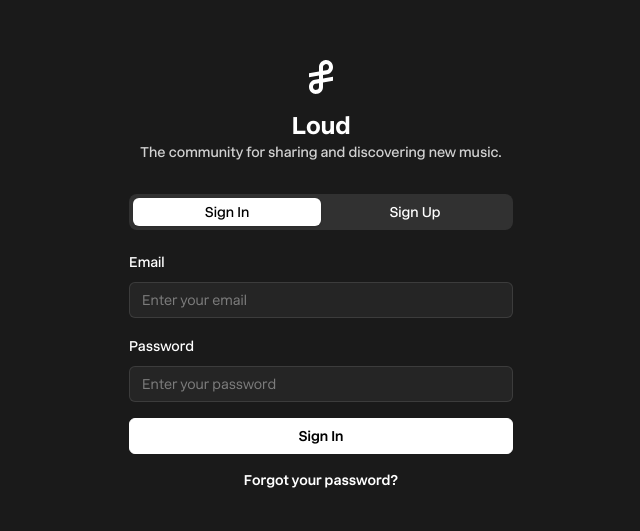
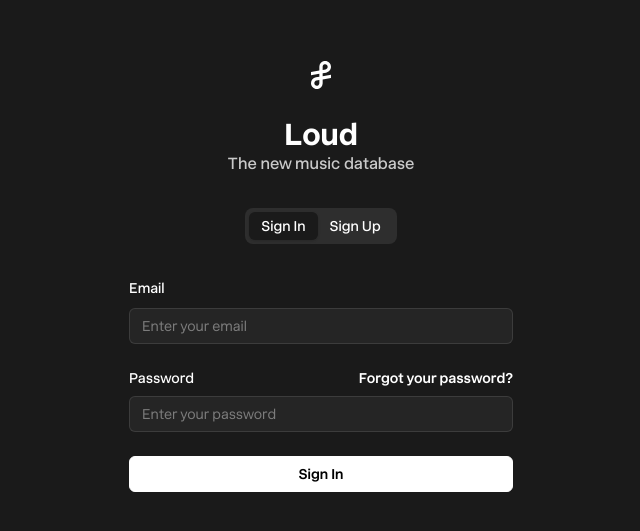
Before and after one commit to calebduren/loud-db, a React (Vite) app: page / in a window 1280 px wide. Shown: the part 125-656 px from the top of the page, without its empty margins (319-959 px from the left). Built offline with nearby package versions, Linux system fonts and the light colour scheme; no server answers.

Commit message:
Auth stuff

```diff
--- a/src/components/admin/forms/ReleaseFormTabs.tsx
+++ b/src/components/admin/forms/ReleaseFormTabs.tsx
@@ -29,23 +29,23 @@ export function ReleaseFormTabs({
   onRemoveArtist,
 }: ReleaseFormTabsProps) {
   return (
-    <Tabs defaultValue="basic" className="space-y-6">
-      <TabsList onClick={(e) => e.stopPropagation()}>
-        <TabsTrigger value="basic" className="flex items-center gap-2">
-          Basic Info
+    <Tabs defaultValue="basic" className="tabs">
+      <TabsList onClick={(e) => e.stopPropagation()} className="tabs__list">
+        <TabsTrigger value="basic" className="tabs__trigger">
+          <span className="tabs__trigger-icon">Basic Info</span>
         </TabsTrigger>
-        <TabsTrigger value="tracks" className="flex items-center gap-2">
-          Tracks
+        <TabsTrigger value="tracks" className="tabs__trigger">
+          <span className="tabs__trigger-icon">Tracks</span>
         </TabsTrigger>
-        <TabsTrigger value="genres" className="flex items-center gap-2">
-          Genres
+        <TabsTrigger value="genres" className="tabs__trigger">
+          <span className="tabs__trigger-icon">Genres</span>
         </TabsTrigger>
-        <TabsTrigger value="links" className="flex items-center gap-2">
-          Links
+        <TabsTrigger value="links" className="tabs__trigger">
+          <span className="tabs__trigger-icon">Links</span>
         </TabsTrigger>
       </TabsList>
 
-      <TabsContent value="basic">
+      <TabsContent value="basic" className="tabs__content">
         <BasicInfoTab
           form={form}
           selectedArtists={selectedArtists}
@@ -56,15 +56,15 @@ export function ReleaseFormTabs({
         />
       </TabsContent>
 
-      <TabsContent value="tracks">
+      <TabsContent value="tracks" className="tabs__content">
         <TracksTab form={form} />
       </TabsContent>
 
-      <TabsContent value="genres">
+      <TabsContent value="genres" className="tabs__content">
         <GenresTab form={form} />
       </TabsContent>
 
-      <TabsContent value="links">
+      <TabsContent value="links" className="tabs__content">
         <LinksTab form={form} />
       </TabsContent>
     </Tabs>
--- a/src/components/auth/AuthForm.tsx
+++ b/src/components/auth/AuthForm.tsx
@@ -10,15 +10,13 @@ export function AuthForm() {
   return (
     <div className="w-full max-w-sm">
       <div className="mb-8 text-center">
-        <Logo className="mx-auto mb-4 text-white" />
-        <h1 className="text-2xl font-bold text-white">Loud</h1>
-        <p className="text-white/80 font-medium text-sm">
-          The community for sharing and discovering new music.
+        <Logo className="w-[20px] mb-6 mx-auto text-white" />
+        <h1 className="text-3xl font-bold text-white">Loud</h1>
+        <p className="text-[--color-gray-300] font-medium text-balance">
+          The new music database
         </p>
       </div>
-      <div>
-        <AuthTabs defaultTab={mode === "reset" ? "reset" : "signin"} />
-      </div>
+      <AuthTabs defaultTab={mode === "reset" ? "reset" : "signin"} />
     </div>
   );
 }
--- a/src/components/auth/AuthTabs.tsx
+++ b/src/components/auth/AuthTabs.tsx
@@ -26,10 +26,12 @@ export function AuthTabs({ defaultTab = "signin" }: AuthTabsProps) {
 
   return (
     <Tabs defaultValue={defaultTab} className="w-full">
-      <TabsList className="grid w-full grid-cols-2 mb-5">
-        <TabsTrigger value="signin">Sign In</TabsTrigger>
-        <TabsTrigger value="signup">Sign Up</TabsTrigger>
-      </TabsList>
+      <div className="flex items-center justify-center mb-8">
+        <TabsList>
+          <TabsTrigger value="signin">Sign In</TabsTrigger>
+          <TabsTrigger value="signup">Sign Up</TabsTrigger>
+        </TabsList>
+      </div>
       <TabsContent value="signin">
         <SignInForm />
       </TabsContent>
--- a/src/components/auth/PasswordResetForm.tsx
+++ b/src/components/auth/PasswordResetForm.tsx
@@ -1,10 +1,10 @@
-import React from 'react';
-import { useForm } from 'react-hook-form';
-import { zodResolver } from '@hookform/resolvers/zod';
-import { z } from 'zod';
-import { supabase } from '../../lib/supabase';
-import { useNavigate } from 'react-router-dom';
-import { Button } from '../ui/button';
+import React from "react";
+import { useForm } from "react-hook-form";
+import { zodResolver } from "@hookform/resolvers/zod";
+import { z } from "zod";
+import { supabase } from "../../lib/supabase";
+import { useNavigate } from "react-router-dom";
+import { Button } from "../ui/button";
 import {
   Form,
   FormControl,
@@ -12,24 +12,24 @@ import {
   FormItem,
   FormLabel,
   FormMessage,
-} from '../ui/form';
-import { Input } from '../ui/input';
-import { useToast } from '../../hooks/useToast';
-import { sendPasswordResetEmail } from '../../lib/email/service';
+} from "../ui/form";
+import { Input } from "../ui/input";
+import { useToast } from "../../hooks/useToast";
+import { sendPasswordResetEmail } from "../../lib/email/service";
 
 const formSchema = z.object({
-  email: z.string().email('Please enter a valid email address'),
+  email: z.string().email("Please enter a valid email address"),
 });
 
 type FormData = z.infer<typeof formSchema>;
 
 export function PasswordResetForm() {
   const navigate = useNavigate();
-  const { toast } = useToast();
+  const { showToast } = useToast();
   const form = useForm<FormData>({
     resolver: zodResolver(formSchema),
     defaultValues: {
-      email: '',
+      email: "",
     },
   });
 
@@ -45,18 +45,18 @@ export function PasswordResetForm() {
       const resetLink = `${window.location.origin}/auth?type=recovery`; // This will be replaced by Supabase's actual reset link
       await sendPasswordResetEmail(data.email, resetLink);
 
-      toast({
-        title: 'Check your email',
-        description: 'We sent you a link to reset your password.',
+      showToast({
+        message:
+          "Check your email - we sent you a link to reset your password.",
+        type: "success",
       });
 
-      navigate('/auth?mode=confirmation');
+      navigate("/auth?mode=confirmation");
     } catch (error) {
-      console.error('Error:', error);
-      toast({
-        title: 'Error',
-        description: 'Failed to send reset link. Please try again.',
-        variant: 'destructive',
+      console.error("Error:", error);
+      showToast({
+        message: "Failed to send reset link. Please try again.",
+        type: "error",
       });
     }
   };
@@ -82,8 +82,12 @@ export function PasswordResetForm() {
             </FormItem>
           )}
         />
-        <Button type="submit" className="w-full" disabled={form.formState.isSubmitting}>
-          {form.formState.isSubmitting ? 'Sending...' : 'Send Reset Link'}
+        <Button
+          type="submit"
+          className="w-full"
+          disabled={form.formState.isSubmitting}
+        >
+          {form.formState.isSubmitting ? "Sending..." : "Send Reset Link"}
         </Button>
       </form>
     </Form>
--- a/src/components/auth/SignInForm.tsx
+++ b/src/components/auth/SignInForm.tsx
@@ -62,7 +62,7 @@ export function SignInForm() {
 
   return (
     <Form {...form}>
-      <form onSubmit={form.handleSubmit(onSubmit)} className="space-y-4">
+      <form onSubmit={form.handleSubmit(onSubmit)} className="space-y-6">
         {error && (
           <Alert variant="destructive">
             <AlertCircle className="h-4 w-4" />
@@ -89,7 +89,18 @@ export function SignInForm() {
           name="password"
           render={({ field }) => (
             <FormItem>
-              <FormLabel>Password</FormLabel>
+              <div className="flex items-center justify-between">
+                <FormLabel>Password</FormLabel>
+                <Button
+                  variant="link"
+                  type="button"
+                  onClick={() => {
+                    setSearchParams({ mode: "reset" }, { replace: true });
+                  }}
+                >
+                  Forgot your password?
+                </Button>
+              </div>
               <FormControl>
                 <Input
                   type="password"
@@ -113,18 +124,6 @@ export function SignInForm() {
             "Sign In"
           )}
         </Button>
-
-        <div className="text-sm text-center">
-          <button
-            type="button"
-            onClick={() => {
-              setSearchParams({ mode: "reset" }, { replace: true });
-            }}
-            className="text-white hover:underline font-semibold"
-          >
-            Forgot your password?
-          </button>
-        </div>
       </form>
     </Form>
   );
--- a/src/components/auth/SignUpForm.tsx
+++ b/src/components/auth/SignUpForm.tsx
@@ -118,7 +118,7 @@ export function SignUpForm() {
   return (
     <div>
       <Form {...form}>
-        <form onSubmit={form.handleSubmit(onSubmit)} className="space-y-4">
+        <form onSubmit={form.handleSubmit(onSubmit)} className="space-y-6">
           {error && (
             <Alert variant="destructive">
               <AlertCircle className="h-4 w-4" />
@@ -159,13 +159,15 @@ export function SignUpForm() {
             name="password"
             render={({ field }) => (
               <FormItem>
-                <FormLabel>Password</FormLabel>
+                <div>
+                  <FormLabel>Password</FormLabel>
+                  <p className="text-xs text-[--color-gray-400] m-0 p-0">
+                    Password must be at least 16 characters
+                  </p>
+                </div>
                 <FormControl>
                   <Input type="password" {...field} />
                 </FormControl>
-                <p className="text-xs text-[--color-gray-400]">
-                  Password must be at least 16 characters
-                </p>
                 <FormMessage />
               </FormItem>
             )}
--- a/src/components/ui/tabs.tsx
+++ b/src/components/ui/tabs.tsx
@@ -10,10 +10,7 @@ const TabsList = React.forwardRef<
 >(({ className, ...props }, ref) => (
   <TabsPrimitive.List
     ref={ref}
-    className={cn(
-      "inline-flex h-9 items-center justify-center rounded-lg bg-white/10 p-1 text-white",
-      className
-    )}
+    className={cn("tabs__list", className)}
     {...props}
   />
 ))
@@ -25,10 +22,7 @@ const TabsTrigger = React.forwardRef<
 >(({ className, ...props }, ref) => (
   <TabsPrimitive.Trigger
     ref={ref}
-    className={cn(
-      "inline-flex items-center justify-center whitespace-nowrap rounded-md px-3 py-1 text-sm font-medium ring-offset-background transition-all focus-visible:outline-none focus-visible:ring-2 focus-visible:ring-ring focus-visible:ring-offset-2 disabled:pointer-events-none disabled:opacity-50 data-[state=active]:bg-white data-[state=active]:text-black data-[state=active]:shadow",
-      className
-    )}
+    className={cn("tabs__trigger", className)}
     {...props}
   />
 ))
@@ -40,10 +34,7 @@ const TabsContent = React.forwardRef<
 >(({ className, ...props }, ref) => (
   <TabsPrimitive.Content
     ref={ref}
-    className={cn(
-      "mt-2 ring-offset-background focus-visible:outline-none focus-visible:ring-2 focus-visible:ring-ring focus-visible:ring-offset-2",
-      className
-    )}
+    className={cn("tabs__content", className)}
     {...props}
   />
 ))
--- a/src/styles/components/_button.scss
+++ b/src/styles/components/_button.scss
@@ -51,10 +51,6 @@
     }
   }
 
-  &--link {
-    @apply text-white hover:text-white/80 p-0;
-  }
-
   // Sizes
   &--sm {
     @apply px-2 h-[26px];
@@ -102,6 +98,10 @@
       @apply absolute inset-0 m-auto w-4 h-4 border-2 border-current border-t-transparent rounded-full animate-spin;
     }
   }
+
+  &--link {
+    @apply text-white hover:text-white/80 p-0 h-auto;
+  }
 }
 
 // Icon styles
--- /dev/null
+++ b/src/styles/components/_tabs.scss
@@ -0,0 +1,28 @@
+.tabs {
+  @apply space-y-6;
+
+  &__list {
+    @apply inline-flex w-auto h-9 items-center justify-center rounded-lg bg-[--color-gray-700] p-1 text-white;
+  }
+
+  &__trigger {
+    @apply inline-flex items-center justify-center whitespace-nowrap rounded-md px-3 py-1 text-sm font-medium
+      ring-offset-background transition-all
+      focus-visible:outline-none focus-visible:ring-2 focus-visible:ring-ring focus-visible:ring-offset-2
+      disabled:pointer-events-none disabled:opacity-50
+      data-[state=active]:bg-white data-[state=active]:text-black data-[state=active]:shadow;
+
+    &-icon {
+      @apply flex items-center gap-2;
+    }
+
+    &[data-state="active"] {
+      @apply bg-[--color-background] text-white shadow;
+    }
+  }
+
+  &__content {
+    @apply mt-2 ring-offset-background
+      focus-visible:outline-none focus-visible:ring-2 focus-visible:ring-ring focus-visible:ring-offset-2;
+  }
+}
--- a/src/styles/main.scss
+++ b/src/styles/main.scss
@@ -18,6 +18,7 @@
 @use "components/toast";
 @use "components/scroll-button";
 @use "components/datalist"; // Add datalist styles
+@use "components/tabs"; // Add tabs styles
 
 // Font faces
 @font-face {
```
